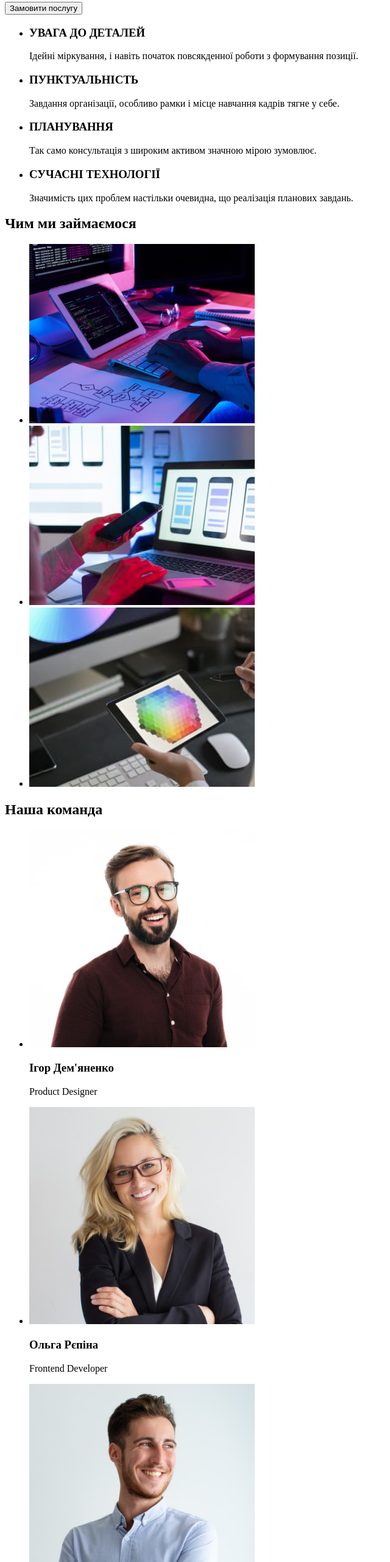
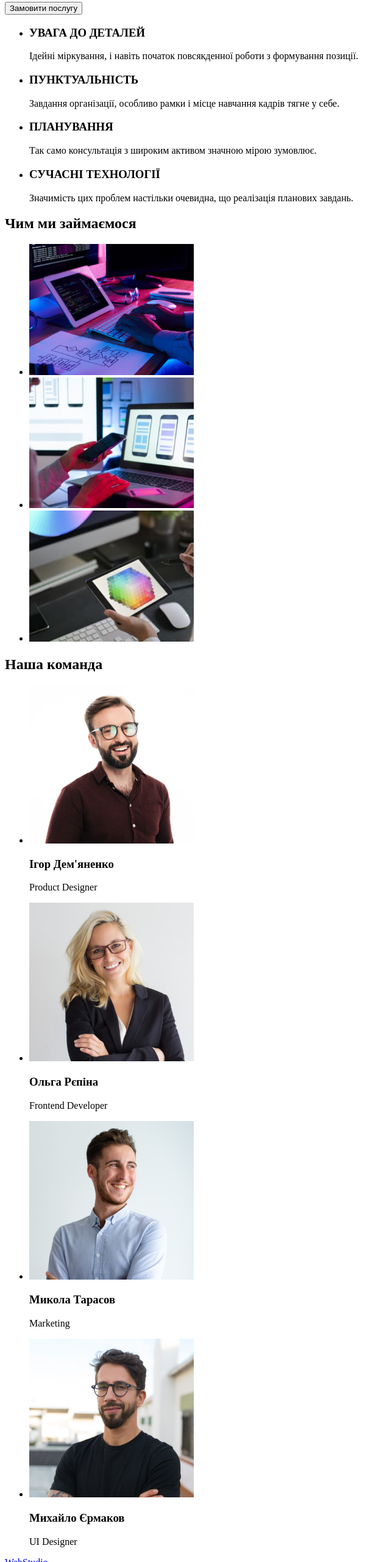
Before and after one commit to Viktoriia38/goit-markup-hw-01, a plain HTML site: page index.html in a window 1280 px wide. Shown: the part 239-2800 px from the top of the page at 61% size, without its empty margins (0-640 px from the left). Drawn offline with Linux system fonts and the light colour scheme.

Commit message:
Added mailto and tel and chanched width on 270

```diff
--- a/index.html
+++ b/index.html
@@ -17,8 +17,8 @@
         </ul>
       </nav>
       <ul>
-        <li><a href="">info@devstudio.com</a></li>
-        <li><a href="">+38 096 111 11 11</a></li>
+        <li><a href="mailto:info@devstudio.com">info@devstudio.com</a></li>
+        <li><a href="tel:380961111111">+38 096 111 11 11</a></li>
       </ul>
     </header>
     <main>
@@ -68,21 +68,21 @@
             <img
               src="./images/img-1.jpg"
               alt="Людина працює за комп'ютером"
-              width="370"
+              width="270"
             />
           </li>
           <li>
             <img
               src="./images/img-2(1).jpg"
               alt="Людина звіряє інтерфейс у телефоні та варінти інтерфейсу на комп'ютері"
-              width="370"
+              width="270"
             />
           </li>
           <li>
             <img
               src="./images/img-3(1).jpg"
               alt="Людина дивиться кольорову гамму"
-              width="370"
+              width="270"
             />
           </li>
         </ul>
@@ -94,7 +94,7 @@
             <img
               src="./images/img1.jpg"
               alt="Чоловік в окулярах сміється"
-              width="370"
+              width="270"
             />
             <h3>Ігор Дем'яненко</h3>
             <p>Product Designer</p>
@@ -103,7 +103,7 @@
             <img
               src="./images/img2.jpg"
               alt="Білокура жінка посміхається"
-              width="370"
+              width="270"
             />
             <h3>Ольга Рєпіна</h3>
             <p>Frontend Developer</p>
@@ -112,7 +112,7 @@
             <img
               src="./images/img3.jpg"
               alt="Чубатий чоловік посміхається та дивиться у бік"
-              width="370"
+              width="270"
             />
             <h3>Микола Тарасов</h3>
             <p>Marketing</p>
@@ -121,7 +121,7 @@
             <img
               src="./images/img4.jpg"
               alt="Бородатий чоловік в окулярах посміхається"
-              width="370"
+              width="270"
             />
             <h3>Михайло Єрмаков</h3>
             <p>UI Designer</p>
@@ -141,8 +141,8 @@
               >г. Київ, пр-т Леси Українки, 26</a
             >
           </li>
-          <li><a href="">info@devstudio.com</a></li>
-          <li><a href="">+38 096 111 11 11</a></li>
+          <li><a href="mailto:info@devstudio.com">info@devstudio.com</a></li>
+          <li><a href="tel:380961111111">+38 096 111 11 11</a></li>
         </ul>
       </address>
     </footer>
```
